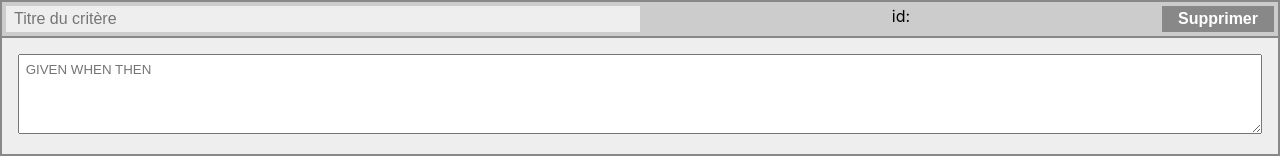
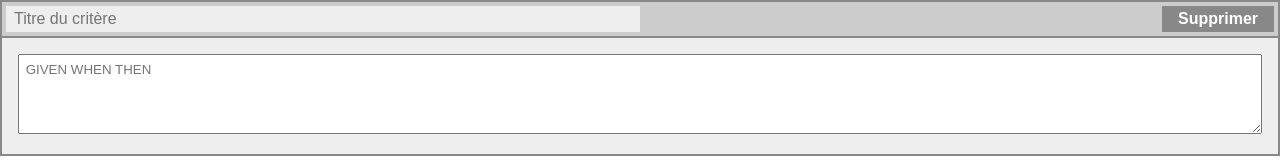
Before and after one commit to is06team/roadtrip-grooming, a Next.js app: page /components/IncrementPhase/components/Increment/components/Criteria in a window 1280 px wide. Shown: the top 160 px of the page. Built offline with nearby package versions, Linux system fonts and the light colour scheme.

Commit message:
Removed id field in increments and criterias

```diff
--- a/pages/components/IncrementPhase/components/Increment/components/Criteria/index.js
+++ b/pages/components/IncrementPhase/components/Increment/components/Criteria/index.js
@@ -35,7 +35,6 @@ const Criteria = ({ id, title, gherkin, onChange, onDelete }) => {
             value={data.title}
             placeholder="Titre du critère"
             onChange={(e) => updateField('title', e.target.value) } />
-          <span>id: {data.id}</span>
           <button className="criteriaTitle" onClick={() => onDelete(data.id) }>Supprimer</button>
         </div>
         <div className={styles.content}>
--- a/pages/components/IncrementPhase/components/Increment/index.js
+++ b/pages/components/IncrementPhase/components/Increment/index.js
@@ -167,7 +167,6 @@ const Increment = ({ id, type, estimation, checklist, notes, criterias, onChange
           <h2>
             <span>Incrément</span>
             {getTypeSelector(data.type)}
-            <span>id: {data.id}</span>
           </h2>
           <button className="title" onClick={() => onDelete(data.id)}>Supprimer</button>
         </div>
```
